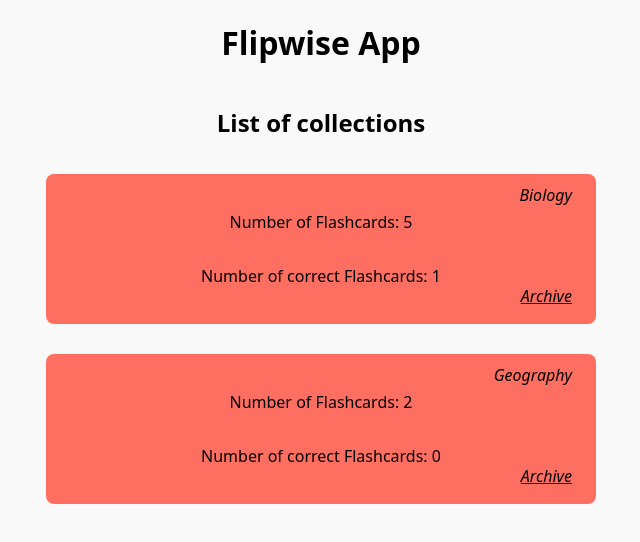
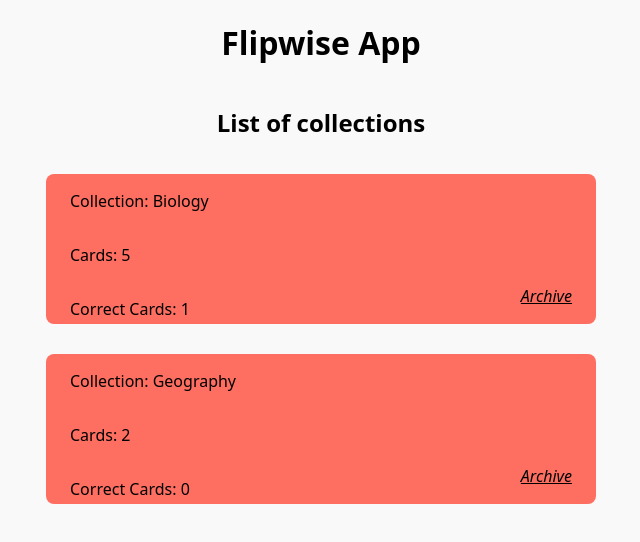
Before and after one commit to TastyCrysis/FlipWise-2.0, a Next.js app: page / in a window 1280 px wide. Shown: the top 542 px of the page, without its empty margins (319-959 px from the left). Built offline with nearby package versions, Linux system fonts and the light colour scheme.

Commit message:
add collection route

```diff
--- a/components/Collectioncard.js
+++ b/components/Collectioncard.js
@@ -23,20 +23,10 @@ const CollectionCard = styled.div`
   border-radius: 8px;
   display: flex;
   flex-direction: column;
-  justify-content: center;
-  align-items: center;
+  padding: 0 24px;
   position: relative;
 `;
 
-const CollectionTitle = styled.p`
-  text-align: right;
-  font-style: italic;
-  color: #000;
-  margin: 0 0 7px 0;
-  position: absolute;
-  right: 24px;
-  top: 10px;
-`;
 const StyledLink = styled(Link)`
   text-align: right;
   font-style: italic;
@@ -60,9 +50,9 @@ export default function Collectioncard({ flashcards, collection }) {
     <CardLink>
       <StyledCardLink href={`/flashcards?collectionId=${collection.id}`}>
         <CollectionCard>
-          <CollectionTitle>{collection.title}</CollectionTitle>
-          <p>Number of Flashcards: {numberFlashcards}</p>
-          <p>Number of correct Flashcards: {correctFlashcards.length}</p>
+          <p>Collection: {collection.title}</p>
+          <p>Cards: {numberFlashcards}</p>
+          <p>Correct Cards: {correctFlashcards.length}</p>
         </CollectionCard>
       </StyledCardLink>
       <StyledLink href={`/archive?collectionId=${collection.id}`}>
--- a/pages/flashcards/[cardId]/edit.js
+++ b/pages/flashcards/[cardId]/edit.js
@@ -13,6 +13,7 @@ export default function Edit({ handleUpdateFlashcard, flashcards }) {
   const router = useRouter();
   const { cardId } = router.query;
   const flashcard = flashcards.find((flashcard) => flashcard.id === cardId);
+
   return (
     <>
       <Container>
```
Also changed, not shown: pages/collections/[id]/archive.js (renamed from pages/archive.js, +5 -4 lines), pages/collections/[id]/flashcards.js (renamed from pages/flashcards.js, +8 -8 lines).
